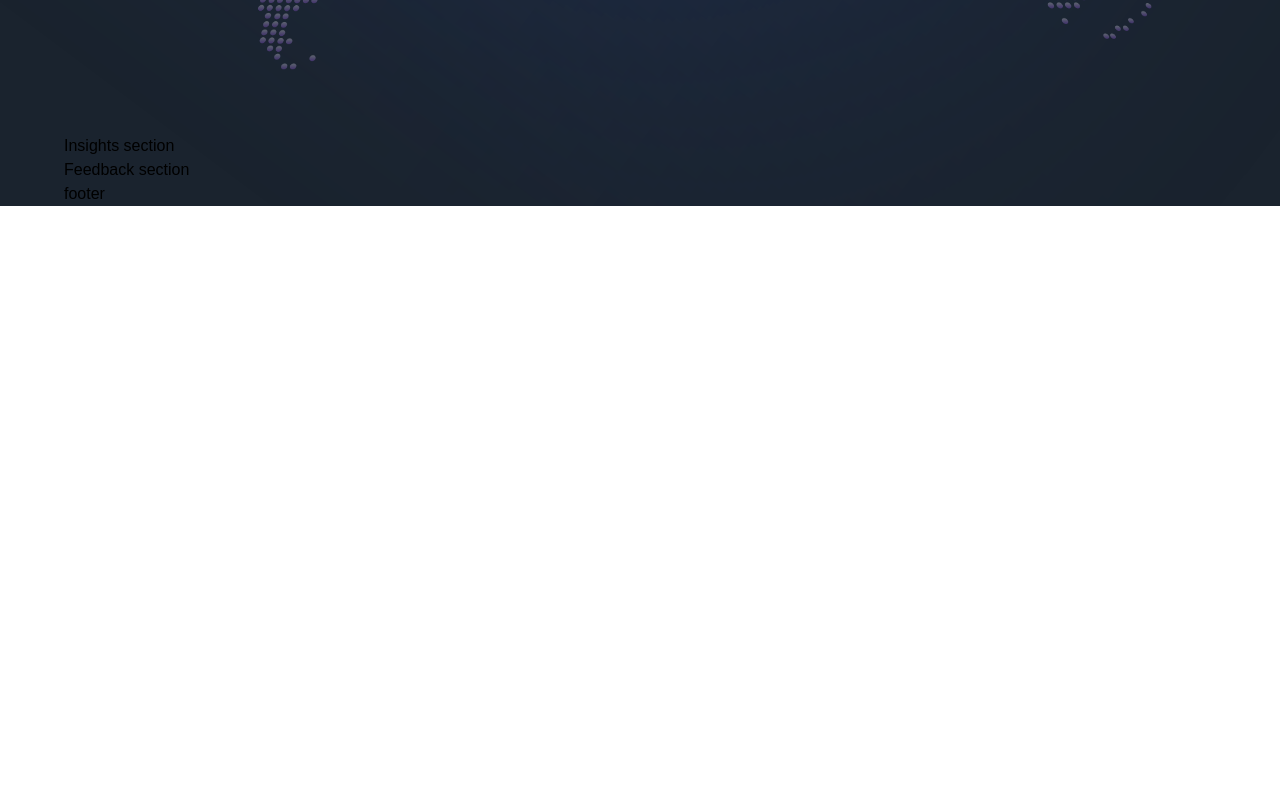
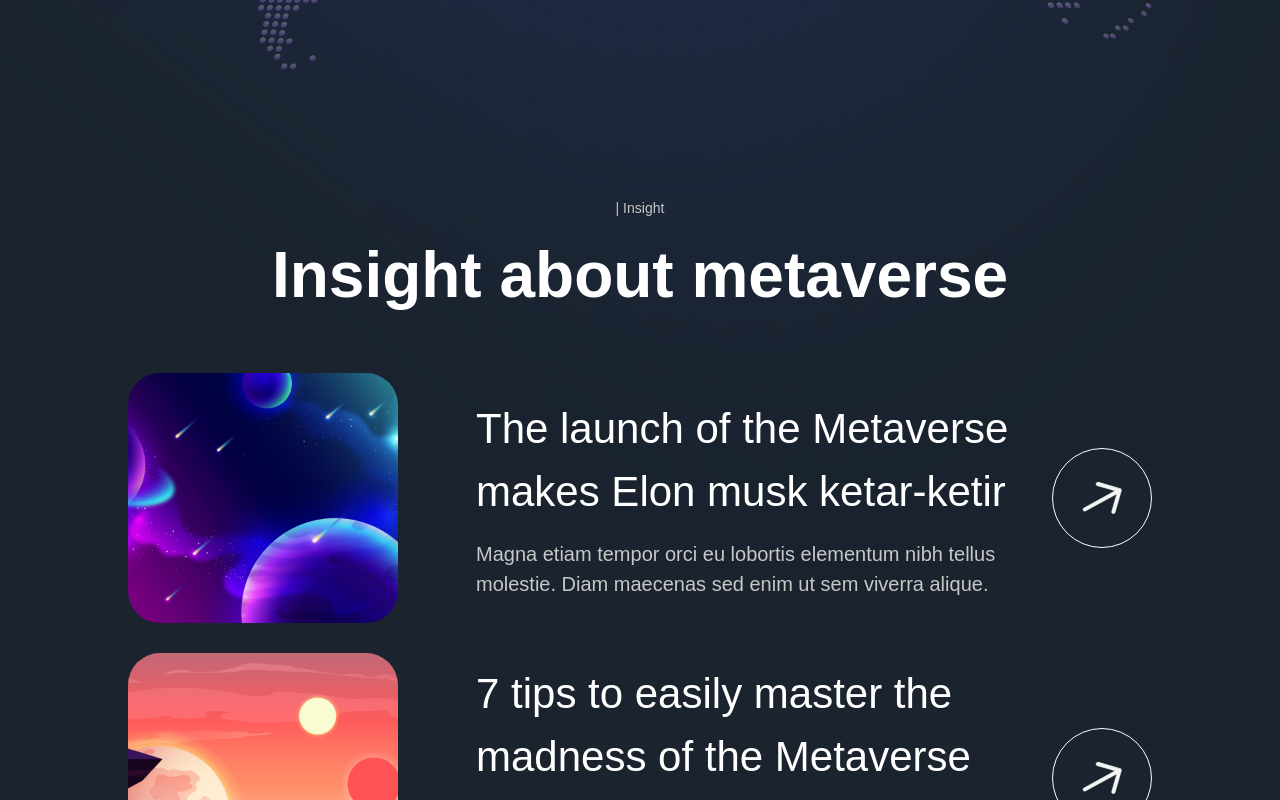
Before and after one commit to purplesage/metaversus_app, a Next.js app: page / in a window 1280 px wide. Shown: the part 5200-6000 px from the top of the page. Before the commit the page ends 5406 px from the top, so only its background shows below. Built offline with nearby package versions, Linux system fonts and the light colour scheme; a web font is replaced by a local one.

Commit message:
insights section / insight card

```diff
--- a/components/InsightCard.jsx
+++ b/components/InsightCard.jsx
@@ -1,9 +1,36 @@
 'use client';
 
-const InsightCard = () => (
-  <div>
-    Insight Card
-  </div>
+import { motion } from 'framer-motion';
+import { fadeIn } from '../utils/motion';
+
+const InsightCard = ({ imgUrl, title, subtitle, index }) => (
+  <motion.div
+    variants={fadeIn('up', 'spring', index * 0.5)}
+    className="flex md:flex-row flex-col gap-4"
+  >
+    <img
+      src={imgUrl}
+      alt="planet-01"
+      className="md:w-[270px] w-full h-[250px] rounded-[32px] object-cover"
+    />
+    <div className="w-full flex justify-between items-center">
+      <div className="flex-1 md:ml-[62px] flex flex-col max-w-[650px]">
+        <h4 className="font-normal lg:text-[42px] text-[26px] text-white">
+          {title}
+        </h4>
+        <p className="mt-[16px] font-normal lg:text-[20px] text-[14px] text-secondary-white">
+          {subtitle}
+        </p>
+      </div>
+      <div className="lg:flex hidden items-center justify-center w-[100px] h-[100px] rounded-full bg-transparent border-[1px] border-white">
+        <img
+          src="arrow.svg"
+          alt="arrow"
+          className="w-[40%] h-[40%] object-contain"
+        />
+      </div>
+    </div>
+  </motion.div>
 );
 
 export default InsightCard;
--- a/sections/Insights.jsx
+++ b/sections/Insights.jsx
@@ -1,9 +1,32 @@
 'use client';
 
+import { motion } from 'framer-motion';
+import { InsightCard, TypingText, TitleText } from '../components';
+import styles from '../styles';
+import { staggerContainer } from '../utils/motion';
+import { insights } from '../constants';
+
 const Insights = () => (
-  <section>
-    Insights section
+  <section className={`${styles.paddings} relative z-10`}>
+    <motion.div
+      variants={staggerContainer}
+      initial="hidden"
+      whileInView="show"
+      viewport={{ once: 'false', amount: 0.25 }}
+      className={`${styles.innerWidth} mx-auto flex  flex-col`}
+    >
+      <TypingText title="| Insight" textStyles="text-center" />
+      <TitleText title="Insight about metaverse" textStyles="text-center" />
+      <div className="mt-[50px] flex flex-col gap-[30px]">
+        {insights.map((insight, index) => (
+          <InsightCard
+            key={`insight-${index}`}
+            {...insight}
+            index={index + 1}
+          />
+        ))}
+      </div>
+    </motion.div>
   </section>
 );
-
 export default Insights;
--- a/sections/World.jsx
+++ b/sections/World.jsx
@@ -1,10 +1,9 @@
 'use client';
 
 import { motion } from 'framer-motion';
-import { NewFeatures, TypingText, TitleText } from '../components';
+import { TypingText, TitleText } from '../components';
 import styles from '../styles';
-import { staggerContainer, fadeIn, planetVariants } from '../utils/motion';
-import { newFeatures } from '../constants';
+import { staggerContainer, fadeIn } from '../utils/motion';
 
 const World = () => (
   <section className={`${styles.paddings} relative z-10`}>
```
